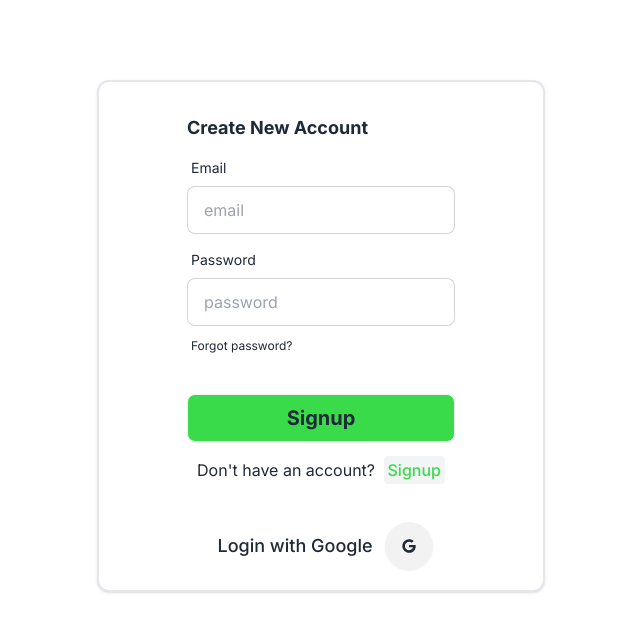
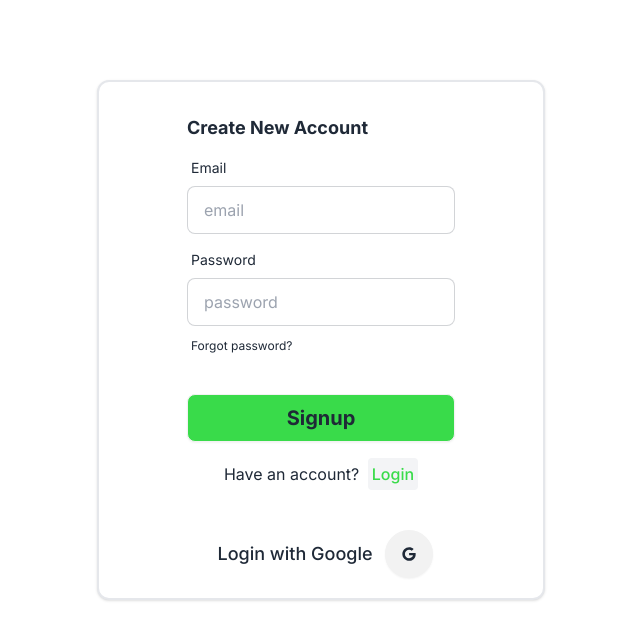
Before and after one commit to HossainRafi/Foodi, a React (Vite) app in the folder foodi-client/: page /signup in a window 1280 px wide. Shown: the top 640 px of the page, without its empty margins (319-959 px from the left). Built offline with nearby package versions, Linux system fonts and the light colour scheme.

Commit message:
navigate signup to login

```diff
--- a/foodi-client/src/components/Signup.jsx
+++ b/foodi-client/src/components/Signup.jsx
@@ -1,6 +1,7 @@
 import { Link } from "react-router-dom";
 import { FaGoogle } from "react-icons/fa";
 import { useForm } from "react-hook-form";
+import { Login } from "./Login";
 
 export const Signup = () => {
   const {
@@ -67,13 +68,13 @@ export const Signup = () => {
           </div>
 
           <p className="text-center my-2">
-            Don't have an account?{" "}
-            <Link
-              to="/signup"
+            Have an account?{" "}
+            <button
+              onClick={() => document.getElementById("my_modal_5").showModal()}
               className="text-green ml-1 bg-gray-100 p-1 rounded font-medium"
             >
-              Signup
-            </Link>{" "}
+              Login
+            </button>{" "}
           </p>
         </form>
 
@@ -83,6 +84,7 @@ export const Signup = () => {
             <FaGoogle />
           </button>
         </div>
+        <Login/>
       </div>
     </div>
   );
```
